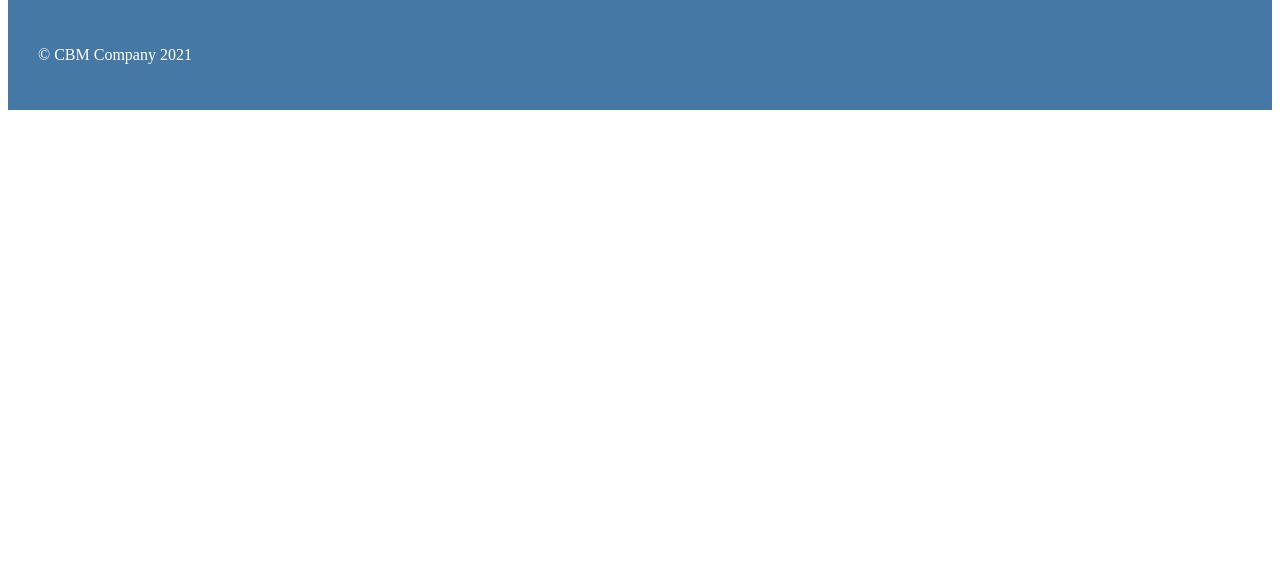
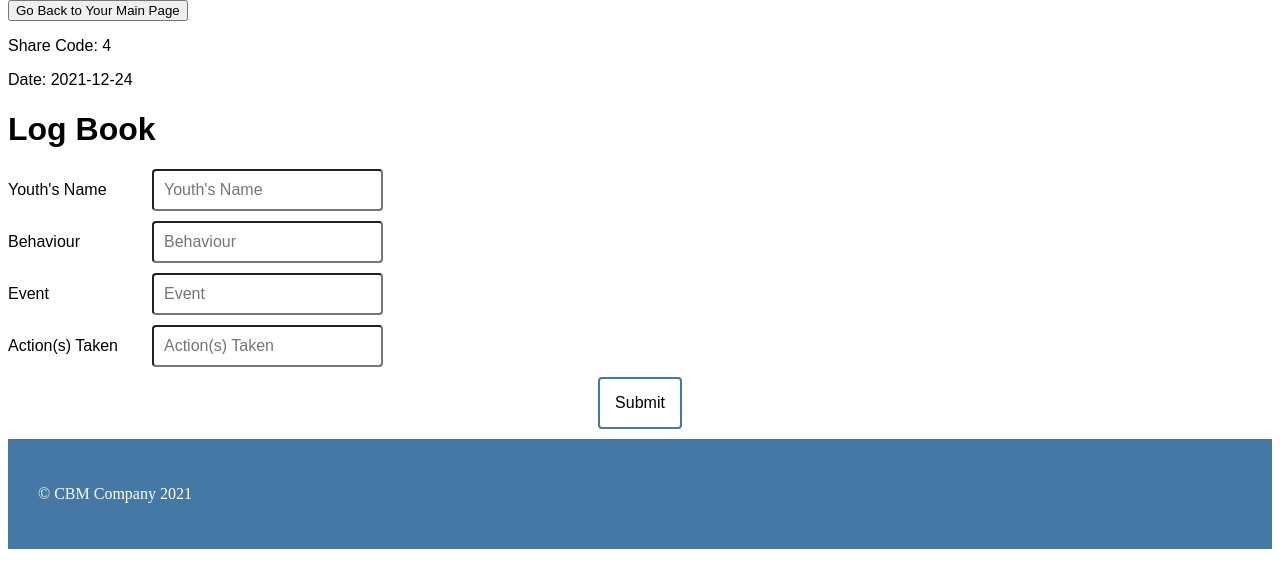
Before and after one commit to HolstCh/Group-Home-Data-Management-Web-Application, a Flask app: page /uploadYouth in a window 1280 px wide. Shown: the part 178-766 px from the top of the page. Run offline with Flask 2, Linux system fonts and the light colour scheme; tables that the repository leaves empty or names only in its code hold one stand-in row (values such as "Sample post").

Commit message:
All upload & create account functionality works (need "success" notifications still)

```diff
--- a/Main.py
+++ b/Main.py
@@ -37,7 +37,8 @@ def newAccount():
         user = request.form["inputUsername"]
         password = request.form["inputPassword"]
         profession = request.form["inputProfession"]
-        return redirect(url_for("moreNewAccount", user=user, password=password, profession=profession))  # go to user's account page
+        return redirect(
+            url_for("moreNewAccount", user=user, password=password, profession=profession))  # go to user's account page
     else:
         return render_template('designNew.html')
 
@@ -130,7 +131,7 @@ def loadLogCodes(SIN, username, profession):
 
 
 @app.route(
-    "/loadMentalCodes/<SIN>/<username>/<profession>")  # load user mental codes into local array and then directs to professional specific page
+    "/loadMentalCodes/<SIN>/<username>/<profession>")  # load user mental codes into local array and then directs to professional specific main page
 def loadMentalCodes(SIN, username, profession):
     codes = requests.get("http://127.0.0.1:5000/mentalCodes/" + SIN)
     global allMentalCodes
@@ -144,7 +145,8 @@ def loadMentalCodes(SIN, username, profession):
         return redirect(url_for("accountPed", usr=username, profession=profession))
 
 
-@app.route("/verifyAccount/<username>/<password>/<profession>", methods=['GET'])  # verifies user and then loads their share codes into a local array
+@app.route("/verifyAccount/<username>/<password>/<profession>",
+           methods=['GET'])  # verifies user and then loads their share codes into a local array
 def verifyAccount(username, password, profession):
     try:
         connection = mysql.connect()
@@ -157,9 +159,9 @@ def verifyAccount(username, password, profession):
         global userSIN
         userSIN = sin[0]  # save user's SIN
         global userName
-        userName = username
+        userName = username  # save user's username
         global userProfession
-        userProfession = profession
+        userProfession = profession  # save user's Profession Type
         print(userSIN)
         if not sin:
             print('Error: no account')
@@ -280,8 +282,9 @@ def getMHE(mentalShareCode):
     try:
         connection = mysql.connect()
         cursor = connection.cursor()
-        query = "SELECT * FROM MENTAL_CODES as P1, MENTAL_HEALTH_EVALUATION as P2, THERAPY as P3, SYMPTOMS as P4" \
-                "WHERE P1.mentalCode = P2.mentalShareCode and P2.mentalShareCode = P3.mentalShareCode " \
+        query = "SELECT psySIN, youthName, sessionID, illness, sessionLength, day, month, year, time, therapeuticMethod, symptom, severity"\
+                " FROM MENTAL_CODES as P1, MENTAL_HEALTH_EVALUATION as P2, THERAPY as P3, SYMPTOMS as P4" \
+                " WHERE P1.mentalCode = P2.mentalShareCode and P2.mentalShareCode = P3.mentalShareCode " \
                 "and P2.mentalShareCode = P4.mentalShareCode and P1.mentalCode = %s"
         info = mentalShareCode
         cursor.execute(query, info)
@@ -336,6 +339,62 @@ def generateShareCode():  # counts all rows for all three documents and adds one
     finally:
         cursor.close()
         connection.close()
+
+
+@app.route("/uploadPed", methods=['POST', 'GET'])
+def uploadPed():
+    date = datetime.datetime.now()
+    displayDate = date.date()
+    code = generateShareCode()
+    if request.method == 'POST':
+        # values to insert into PHE table:
+        pedSIN = userSIN
+        day = date.day
+        month = date.month
+        year = date.year
+        weight = request.form["inputWeight"]
+        height = request.form["inputHeight"]
+        temperature = request.form["inputTemp"]
+        heartRate = request.form["inputHR"]
+        bloodPressure = request.form["inputBP"]
+        respiratoryRate = request.form["inputRR"]
+        youthName = request.form["inputName"]
+
+        # values to insert into Prescription table:
+        drugName = request.form["inputPres"]
+        dosage = request.form["inputDosage"]
+        dosesPerDay = request.form["inputDPD"]
+        illness = request.form["inputIllness"]
+        try:
+            connection = mysql.connect()
+            cursor = connection.cursor()
+            query = "INSERT INTO PHYSICAL_HEALTH_EVALUATION" \
+                    " (physicalShareCode, day, month, year, weight, height, temperature, heartRate, bloodPressure, respiratoryRate, pedSIN, youthName)" \
+                    "VALUES(%s, %s, %s, %s, %s, %s, %s, %s, %s, %s, %s, %s)"
+            values = (
+                code, day, month, year, weight, height, temperature, heartRate, bloodPressure, respiratoryRate, pedSIN,
+                youthName)
+            cursor.execute(query, values)
+            connection.commit()
+
+            query = "INSERT INTO PRESCRIPTION" \
+                    " (name, dosage, dosesPerDay, illness, physicalShareCode)" \
+                    "VALUES(%s, %s, %s, %s, %s)"
+            values = (drugName, dosage, dosesPerDay, illness, code)
+            cursor.execute(query, values)
+            connection.commit()
+
+            print(cursor.rowcount, "record inserted.")
+            result = jsonify("PHE Created")
+            result.status_code = 200
+            return redirect(url_for("accountPed", usr=userName, profession=userProfession))
+        except Exception as e:
+            print(e)
+        finally:
+            cursor.close()
+            connection.close()
+    else:
+        return render_template('uploadPed.html', date=displayDate, SC=code)
 
 
 @app.route("/uploadPsy", methods=['POST', 'GET'])
@@ -399,9 +458,44 @@ def uploadPsy():
         return render_template('uploadPsy.html', date=displayDate, SC=code)
 
 
-@app.route("/uploadYouth")
+@app.route("/uploadYouth", methods=['POST', 'GET'])
 def uploadYouth():
-    return render_template('uploadYouth.html')
+    date = datetime.datetime.now()
+    displayDate = date.date()
+    code = generateShareCode()
+    if request.method == 'POST':
+        # values to insert into Log Book
+        youthName = request.form["inputName"]
+        day = date.day
+        month = date.month
+        year = date.year
+        behaviour = request.form["inputBehaviour"]
+        event = request.form["inputEvent"]
+        actions = request.form["inputActions"]
+        youthSIN = userSIN
+
+        try:
+            connection = mysql.connect()
+            cursor = connection.cursor()
+            query = "INSERT INTO LOG_BOOK" \
+                    " (logShareCode, day, month, year, event, behaviour, actionsTaken, YSIN, youthName)" \
+                    "VALUES(%s, %s, %s, %s, %s, %s, %s, %s, %s)"
+            values = (code, day, month, year, event, behaviour, actions, youthSIN, youthName)
+            cursor.execute(query, values)
+            connection.commit()
+
+            print(cursor.rowcount, "record inserted.")
+            result = jsonify("Log Book Created")
+            result.status_code = 200
+            return redirect(
+                url_for("accountYouth", usr=userName, profession=userProfession))  # back to Youth's main page
+        except Exception as e:
+            print(e)
+        finally:
+            cursor.close()
+            connection.close()
+    else:
+        return render_template('uploadYouth.html', date=displayDate, SC=code)
 
 
 if __name__ == "__main__":
--- a/templates/designAccPed.html
+++ b/templates/designAccPed.html
@@ -82,7 +82,7 @@
 
 			<div class = "box-name"><p class = "text-design">User: {{usr}}</p></div>
 
-			<h1 class = "text-arial">Welcome to your Account, {{profession}}!</h1>
+			<h1 class = "text-arial">Welcome to Your Account, {{profession}}!</h1>
 			<p class = "text-arial">Hello {{usr}}, get started by clicking on one of the buttons on top.</p>
 
 			<div class = "jumbotron">
--- a/templates/designAccPsy.html
+++ b/templates/designAccPsy.html
@@ -82,7 +82,7 @@
 
 			<div class = "box-name"><p class = "text-design">User: {{usr}}</p></div>
 
-			<h1 class = "text-arial">Welcome to your Account, {{profession}}!</h1>
+			<h1 class = "text-arial">Welcome to Your Account, {{profession}}!</h1>
 			<p class = "text-arial">Hello {{usr}}, get started by clicking on one of the buttons on top.</p>
 
 			<div class = "jumbotron">
--- a/templates/designAccYouth.html
+++ b/templates/designAccYouth.html
@@ -76,13 +76,13 @@
 			<div class = "btn-group">
 				<a href = "#" class = "button">My Files</a>
 				<a href = "#" class = "button">Shared Files</a>
-				<a href = "#" class = "button">Upload Files</a>
+				<a href = "http://127.0.0.1:5000/uploadYouth" class = "button">Upload Files</a>
                 <a href = "http://127.0.0.1:5000/home" class = "button">Sign Out</a>
 			</div>
 
 			<div class = "box-name"><p class = "text-design">User: {{usr}}</p></div>
 
-			<h1 class = "text-arial">Welcome to your Account, {{profession}}!</h1>
+			<h1 class = "text-arial">Welcome to Your Account, {{profession}}!</h1>
 			<p class = "text-arial">Hello {{usr}}, get started by clicking on one of the buttons on top.</p>
 
 			<div class = "jumbotron">
--- a/templates/designNew.html
+++ b/templates/designNew.html
@@ -119,9 +119,9 @@
 
 					<label for = "inputProfession" class = "text-arial">Profession</label>
 					 <select name="inputProfession" id="inputProfession" class = "form-control">
-					 	<option value="youthworker">Youth Worker</option>
-    					<option value="pediatrician">Pediatrician</option>
-    					<option value="psychologist">Psychologist</option>
+					 	<option value="Youth Worker">Youth Worker</option>
+    					<option value="Pediatrician">Pediatrician</option>
+    					<option value="Psychologist">Psychologist</option>
   					</select>
   					<br><br>
 
--- a/templates/uploadPed.html
+++ b/templates/uploadPed.html
@@ -120,8 +120,8 @@
 					<label for = "inputDosage" class = "text-arial">Dosage</label>
 					<input type = "dosage" name = "inputDosage" id = "inputDosage" class = "form-control" placeholder = "Dosage" required>
 					<br>
-					<label for = "inputDPD" class = "text-arial">Dosage per Day</label>
-					<input type = "dpd" name = "inputDPD" id = "inputDPD" class = "form-control" placeholder = "Dosage per Day" required>
+					<label for = "inputDPD" class = "text-arial">Doses per Day</label>
+					<input type = "dpd" name = "inputDPD" id = "inputDPD" class = "form-control" placeholder = "Doses per Day" required>
 					<br>
 					<label for = "inputIllness" class = "text-arial">Illness Name</label>
 					<input type = "illness" name = "inputIllness" id = "inputIllness" class = "form-control" placeholder = "Illness Name" required>
--- a/templates/uploadYouth.html
+++ b/templates/uploadYouth.html
@@ -2,49 +2,28 @@
 <html lang = "en">
 
 <head>
-	<title>CBM New Account</title>
+	<title>New Log</title>
 	<style>
 
-		body {
+		body
+        {
 			padding-top: 0px;
 			padding-bottom: 0px;
 		}
 
-		.form-signin {
-			max-width: 330px;
-			padding: 15px;
-			margin: 0 auto;
-		}
-
-		.form-signin .form-signin-heading,
-		.form-signin .checkbox {
-			margin-bottom: 10px;
-		}
-
-		.form-signin .checkbox {
+		.form-signin .checkbox
+        {
 			font-weight: normal;
 		}
 
 		.form-signin .form-control {
-			position: relative;
 			height:  auto;
-			-webkit-box-sizing:  border-box;
-			-moz-box-sizing: border-box;
-			box-sizing: border-box;
+			width:  auto;
 			padding:  10px;
 			font-size: 16px;
 		}
 
-		.form-signin .form-control:focus {
-			z-index: 2;
-		}
-
-		.form-signin input[type = "password"] {
-			margin-bottom: 10px;
-			border-radius: 4px;
-		}
-
-		.form-signin input[type = "name"] {
+		.form-signin input {
 			margin-bottom: 10px;
 			border-radius: 4px;
 		}
@@ -90,8 +69,7 @@
 
 		.form-signin label {
 			display: inline-block;
-        	width: 70px;
-        	text-align: right;
+        	width: 140px;
     	}
 
     	.text-arial {
@@ -105,9 +83,30 @@
 		<div class = "header">
 			<h3 class = "text-muted">CBM Youth Assessment App</h3>
 		</div>
-
+        <form>
+            <input type="button" value="Go Back to Your Main Page" onclick="history.back()">
+        </form>
 		<div class = "jumbotron">
-
+			<div>
+				<p class = "text-arial">Share Code: {{SC}}</p>
+				<p class = "text-arial">Date: {{date}}</p>
+				<h1 class = "text-arial">Log Book</h1>
+				<form class = "form-signin" action = "#" method = "post">
+					<label for = "inputName" class = "text-arial">Youth's Name</label>
+					<input type = "text" name = "inputName" id = "inputName" class = "form-control" placeholder = "Youth's Name"/>
+					<br>
+					<label for = "inputBehaviour" class = "text-arial">Behaviour</label>
+					<input type = "text" name = "inputBehaviour" id = "inputBehaviour" class = "form-control" placeholder = "Behaviour"/>
+					<br>
+                    <label for = "inputEvent" class = "text-arial">Event</label>
+					<input type = "text" name = "inputEvent" id = "inputEvent" class = "form-control" placeholder = "Event"/>
+					<br>
+					<label for = "inputActions" class = "text-arial">Action(s) Taken</label>
+					<input type = "text" name = "inputActions" id = "inputActions" class = "form-control" placeholder = "Action(s) Taken" required>
+					<br>
+					<div class = "center"><input class = "button" type = "submit" value = "Submit"/></div>
+				</form>
+			</div>
 
 			<footer class = "footer">
 				<p>&copy; CBM Company 2021</p>
```
Also changed, not shown: templates/designApp.html (line endings or trailing spaces).
